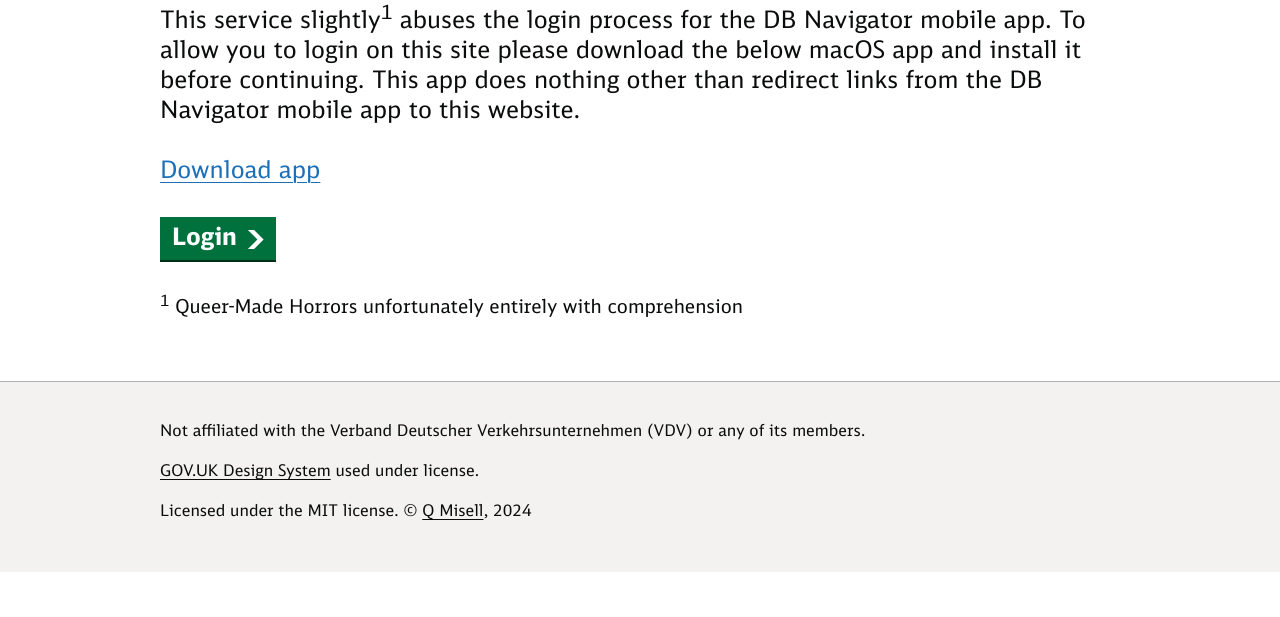
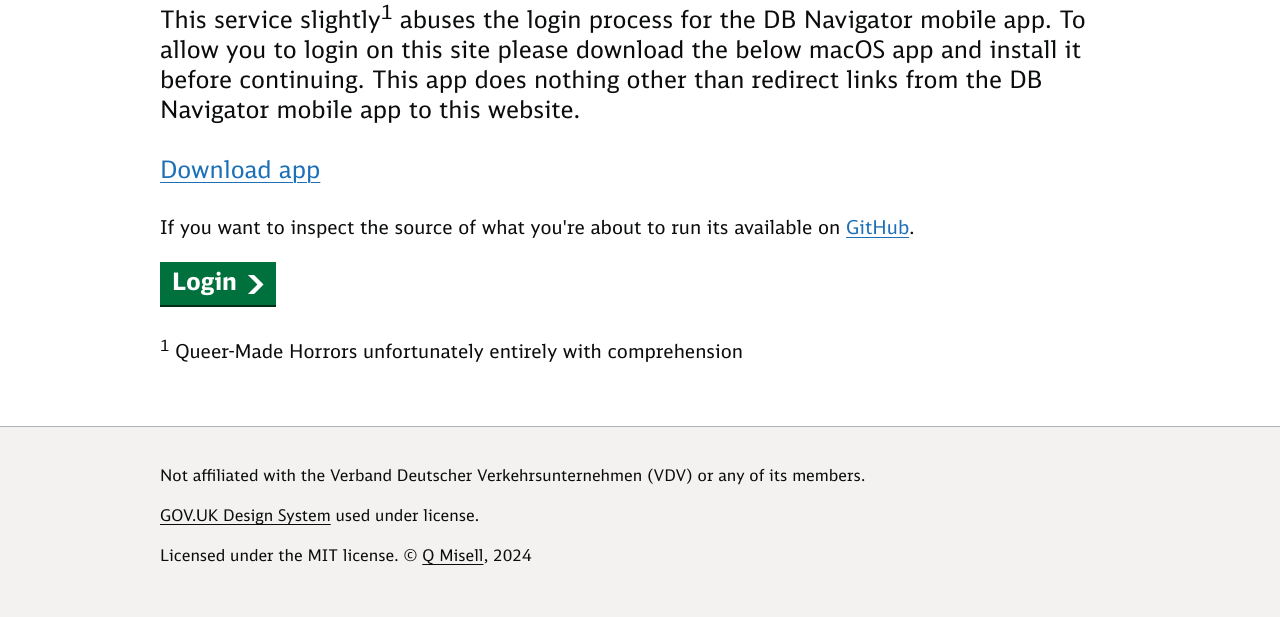
Before and after one commit to TheEnbyperor/vdv-pkpass, a Django app: template main/templates/main/account/db_login.html in a window 1280 px wide. Shown: the part 240-857 px from the top of the page. Before the commit the page ends 812 px from the top, so only its background shows below. Run offline with Django 4.2, Linux system fonts and the light colour scheme; the template is opened without the code that fills it, so the values that code supplies are empty; parts of the project's set-up code (start-up, migrations or seed data) failed here and were passed over; some libraries are stand-ins or nearby versions.

Commit message:
add link to github source of DB hook app

```diff
--- a/main/templates/main/account/db_login.html
+++ b/main/templates/main/account/db_login.html
@@ -6,13 +6,17 @@
 {% block content %}
     <div class="govuk-width-container">
         <h1 class="govuk-heading-xl">Login with DB</h1>
-        <p class="govuk-body-l">
+        <p class="govuk-body-lead">
             This service slightly<sup>1</sup> abuses the login process for the DB Navigator mobile app.
             To allow you to login on this site please download the below macOS app and install it before continuing.
             This app does nothing other than redirect links from the DB Navigator mobile app to this website.
         </p>
         <p class="govuk-body-l">
             <a href="{% static 'main/DB Login Hook.pkg' %}" class="govuk-link govuk-link--no-visited-state">Download app</a>
+        </p>
+        <p class="govuk-body">
+            If you want to inspect the source of what you're about to run its available on
+            <a href="https://github.com/TheEnbyperor/db-login-hook" class="govuk-link">GitHub</a>.
         </p>
         <a href="{% url 'db_login_start' %}" class="govuk-button govuk-button--start">
             Login
```
Also changed, not shown: 1 other file.
